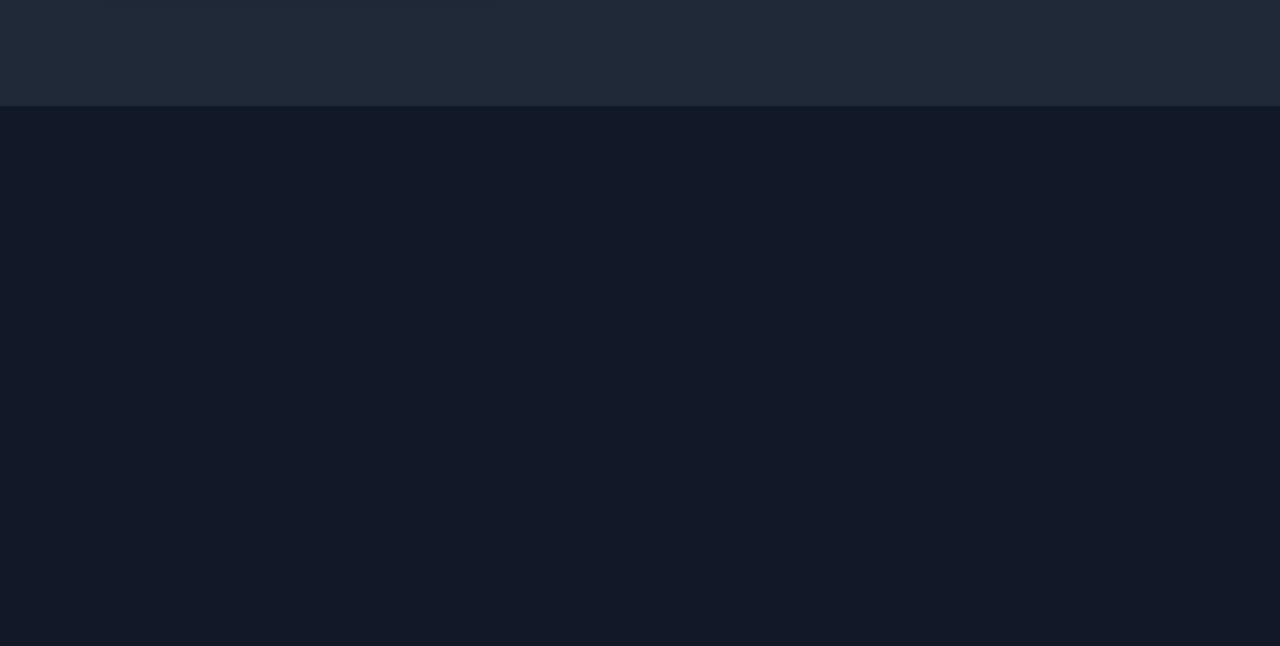
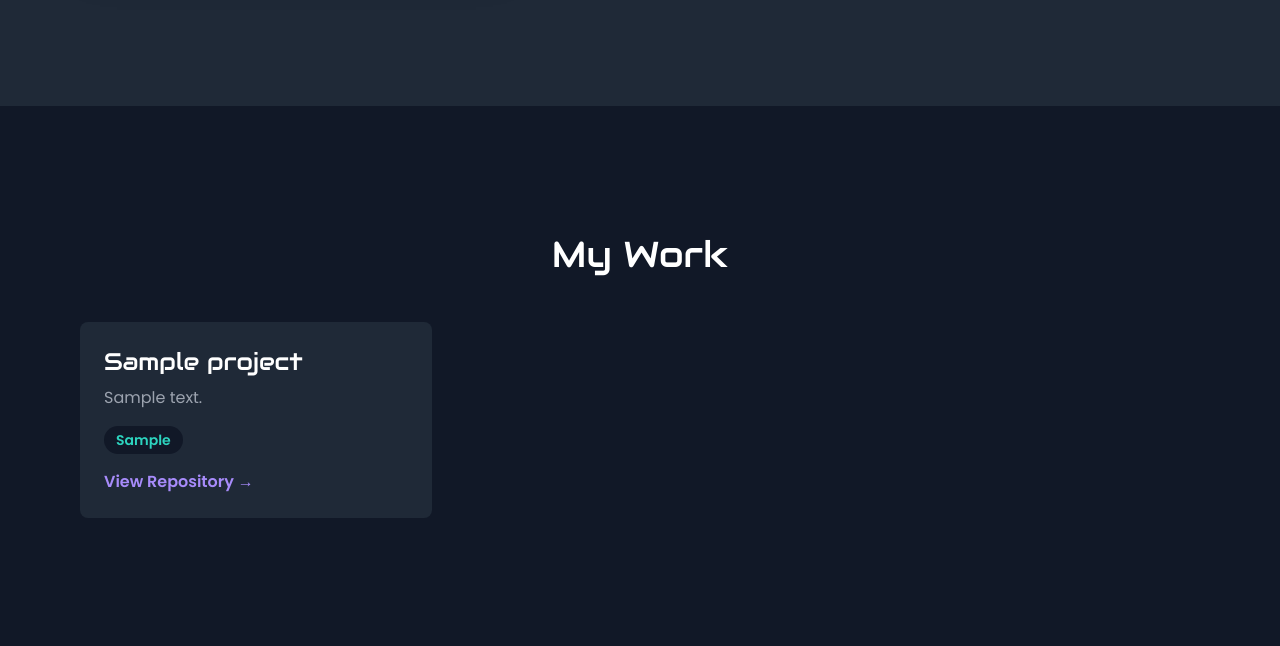
Before and after one commit to Aiswariya3a/Portfolio, a Django app: page / in a window 1280 px wide. Shown: the part 1361-2007 px from the top of the page. Before the commit the page ends 1467 px from the top, so only its background shows below. Run offline with Django 5.2, Linux system fonts and the light colour scheme; tables that the repository leaves empty hold one stand-in row (values such as "Sample post"); grey boxes marked "Sample" are stand-in pictures; some libraries are stand-ins or nearby versions.

Commit message:
Built projects section

```diff
--- a/mysite/models.py
+++ b/mysite/models.py
@@ -17,6 +17,10 @@ class Project(models.Model):
 
     def __str__(self):
         return self.title
+
+    # Add this new method
+    def get_tech_stack_as_list(self):
+        return [tech.strip() for tech in self.tech_stack.split(',')]
 
 class Skill(models.Model):
     CATEGORY_CHOICES = [
--- a/mysite/views.py
+++ b/mysite/views.py
@@ -1,12 +1,14 @@
 # mysite/views.py
 
 from django.shortcuts import render
-from .models import SiteSetting
+from .models import SiteSetting, Project
 
 def home(request):
     # We fetch the first (and only) SiteSetting object
     settings = SiteSetting.objects.first()
+    projects = Project.objects.all()
     context = {
         'settings': settings,
+        'projects': projects,
     }
     return render(request, 'mysite/home.html', context)
--- a/static/css/output.css
+++ b/static/css/output.css
@@ -619,6 +619,10 @@ video {
   margin-bottom: 1.25rem;
 }
 
+.mb-12 {
+  margin-bottom: 3rem;
+}
+
 .block {
   display: block;
 }
@@ -629,6 +633,10 @@ video {
 
 .flex {
   display: flex;
+}
+
+.grid {
+  display: grid;
 }
 
 .h-screen {
@@ -671,12 +679,24 @@ video {
   max-width: 72rem;
 }
 
+.flex-grow {
+  flex-grow: 1;
+}
+
 .transform {
   transform: translate(var(--tw-translate-x), var(--tw-translate-y)) rotate(var(--tw-rotate)) skewX(var(--tw-skew-x)) skewY(var(--tw-skew-y)) scaleX(var(--tw-scale-x)) scaleY(var(--tw-scale-y));
 }
 
+.grid-cols-1 {
+  grid-template-columns: repeat(1, minmax(0, 1fr));
+}
+
 .flex-col {
   flex-direction: column;
+}
+
+.flex-wrap {
+  flex-wrap: wrap;
 }
 
 .items-center {
@@ -697,6 +717,14 @@ video {
 
 .gap-10 {
   gap: 2.5rem;
+}
+
+.gap-2 {
+  gap: 0.5rem;
+}
+
+.gap-8 {
+  gap: 2rem;
 }
 
 .rounded-full {
@@ -777,6 +805,10 @@ video {
   padding: 1rem;
 }
 
+.p-6 {
+  padding: 1.5rem;
+}
+
 .px-4 {
   padding-left: 1rem;
   padding-right: 1rem;
@@ -795,6 +827,16 @@ video {
 .py-20 {
   padding-top: 5rem;
   padding-bottom: 5rem;
+}
+
+.px-3 {
+  padding-left: 0.75rem;
+  padding-right: 0.75rem;
+}
+
+.py-1 {
+  padding-top: 0.25rem;
+  padding-bottom: 0.25rem;
 }
 
 .text-center {
@@ -832,6 +874,11 @@ video {
 .text-3xl {
   font-size: 1.875rem;
   line-height: 2.25rem;
+}
+
+.text-sm {
+  font-size: 0.875rem;
+  line-height: 1.25rem;
 }
 
 .font-bold {
@@ -873,6 +920,16 @@ video {
   color: rgb(45 212 191 / var(--tw-text-opacity, 1));
 }
 
+.text-gray-400 {
+  --tw-text-opacity: 1;
+  color: rgb(156 163 175 / var(--tw-text-opacity, 1));
+}
+
+.text-neon-purple {
+  --tw-text-opacity: 1;
+  color: rgb(167 139 250 / var(--tw-text-opacity, 1));
+}
+
 .shadow-lg {
   --tw-shadow: 0 10px 15px -3px rgb(0 0 0 / 0.1), 0 4px 6px -4px rgb(0 0 0 / 0.1);
   --tw-shadow-colored: 0 10px 15px -3px var(--tw-shadow-color), 0 4px 6px -4px var(--tw-shadow-color);
@@ -912,15 +969,28 @@ video {
   transition-duration: 300ms;
 }
 
+.hover\:-translate-y-2:hover {
+  --tw-translate-y: -0.5rem;
+  transform: translate(var(--tw-translate-x), var(--tw-translate-y)) rotate(var(--tw-rotate)) skewX(var(--tw-skew-x)) skewY(var(--tw-skew-y)) scaleX(var(--tw-scale-x)) scaleY(var(--tw-scale-y));
+}
+
 .hover\:scale-105:hover {
   --tw-scale-x: 1.05;
   --tw-scale-y: 1.05;
   transform: translate(var(--tw-translate-x), var(--tw-translate-y)) rotate(var(--tw-rotate)) skewX(var(--tw-skew-x)) skewY(var(--tw-skew-y)) scaleX(var(--tw-scale-x)) scaleY(var(--tw-scale-y));
 }
 
+.hover\:transform:hover {
+  transform: translate(var(--tw-translate-x), var(--tw-translate-y)) rotate(var(--tw-rotate)) skewX(var(--tw-skew-x)) skewY(var(--tw-skew-y)) scaleX(var(--tw-scale-x)) scaleY(var(--tw-scale-y));
+}
+
 .hover\:bg-gray-700:hover {
   --tw-bg-opacity: 1;
   background-color: rgb(55 65 81 / var(--tw-bg-opacity, 1));
+}
+
+.hover\:underline:hover {
+  text-decoration-line: underline;
 }
 
 @media (min-width: 640px) {
@@ -949,6 +1019,10 @@ video {
 
   .md\:w-7\/12 {
     width: 58.333333%;
+  }
+
+  .md\:grid-cols-2 {
+    grid-template-columns: repeat(2, minmax(0, 1fr));
   }
 
   .md\:flex-row {
@@ -997,6 +1071,10 @@ video {
     width: 60%;
   }
 
+  .lg\:grid-cols-3 {
+    grid-template-columns: repeat(3, minmax(0, 1fr));
+  }
+
   .lg\:px-8 {
     padding-left: 2rem;
     padding-right: 2rem;
--- a/templates/mysite/home.html
+++ b/templates/mysite/home.html
@@ -57,4 +57,33 @@
         </div>
     </div>
 </section>
+
+<section id="projects" class="bg-midnight py-20 md:py-32">
+    <div class="max-w-6xl mx-auto px-4">
+        <h2 class="font-display text-4xl text-white text-center mb-12">My Work</h2>
+
+        <div class="grid grid-cols-1 md:grid-cols-2 lg:grid-cols-3 gap-8">
+
+            {% for project in projects %}
+            <div class="bg-charcoal rounded-lg p-6 flex flex-col group hover:transform hover:-translate-y-2 transition-transform duration-300">
+                <div class="flex-grow">
+                    <h3 class="font-display text-2xl text-white mb-2">{{ project.title }}</h3>
+                    <p class="text-gray-400 mb-4">{{ project.short_description }}</p>
+                </div>
+                <div>
+                    <div class="flex flex-wrap gap-2 mb-4">
+                        {% for tech in project.get_tech_stack_as_list %}
+                        <span class="bg-midnight text-neon-teal text-sm font-semibold px-3 py-1 rounded-full">{{ tech }}</span>
+                        {% endfor %}
+                    </div>
+                    <a href="{{ project.repo_url }}" target="_blank" rel="noopener noreferrer" class="text-neon-purple font-semibold hover:underline">
+                        View Repository &rarr;
+                    </a>
+                </div>
+            </div>
+            {% endfor %}
+
+        </div>
+    </div>
+</section>
 {% endblock content %}
```
